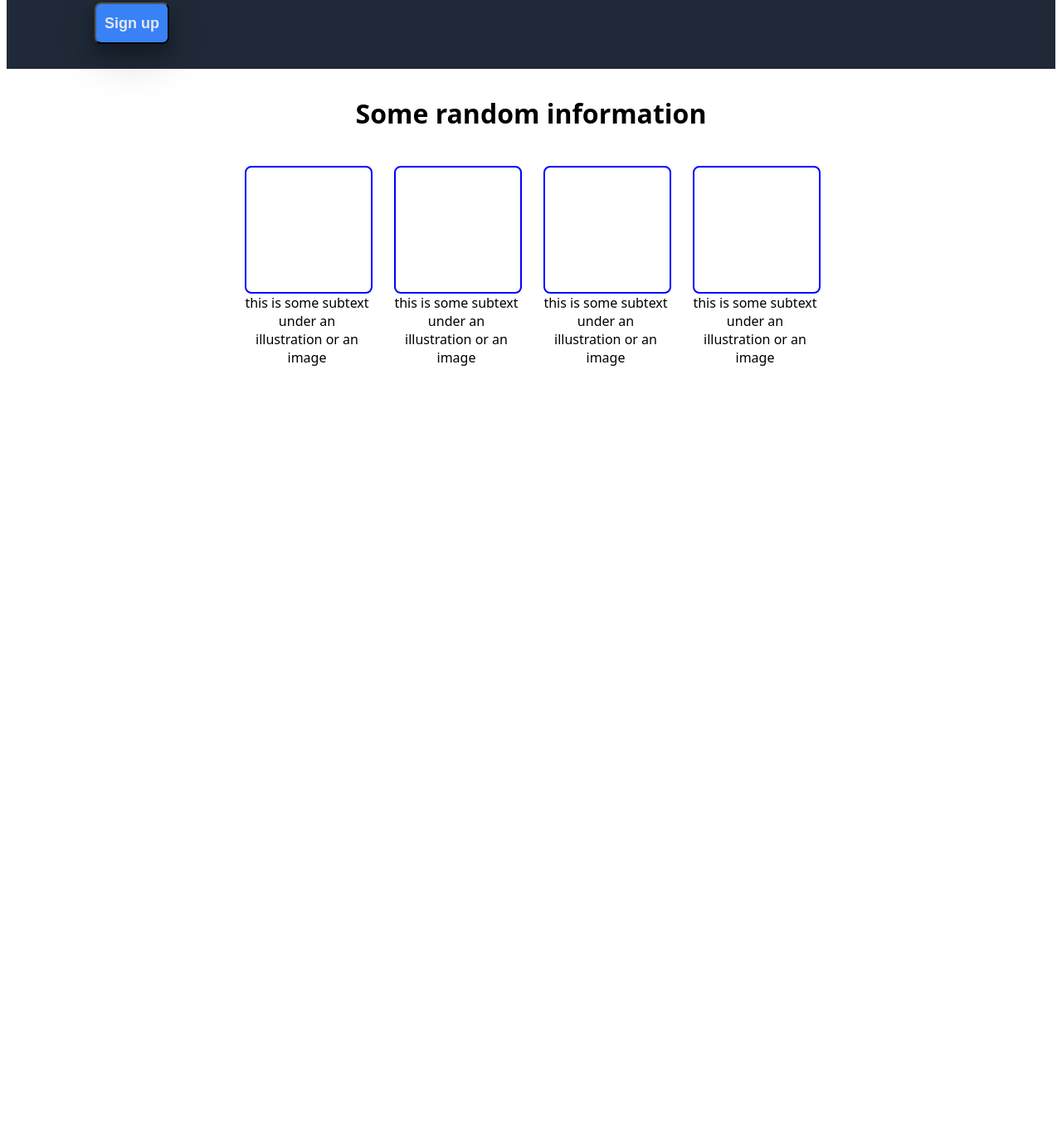
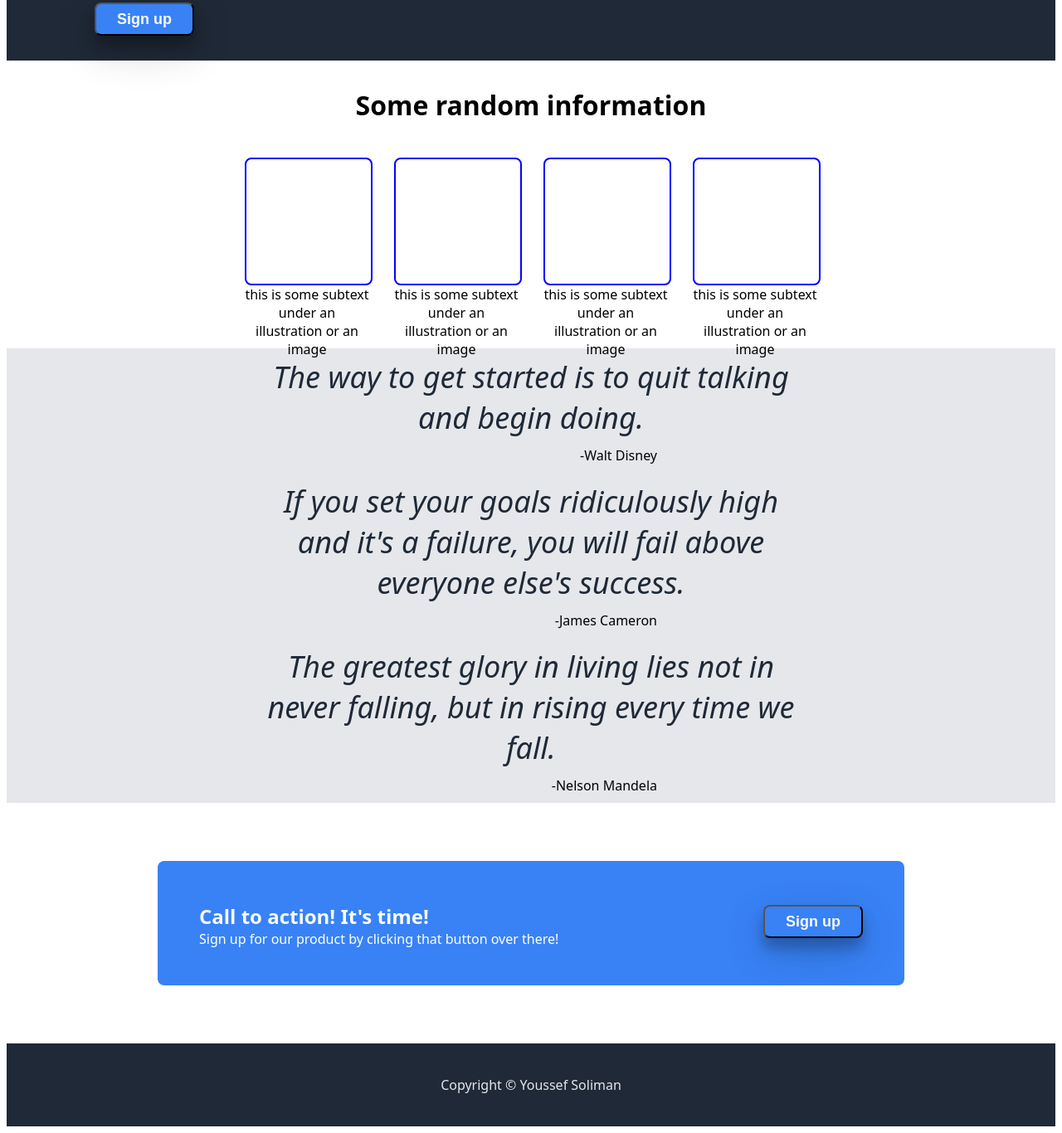
Before and after one commit to YoussefSoliman96/landing_page, a plain HTML site: page index.html in a window 1280 px wide. Shown: the part 342-1708 px from the top of the page at 83% size. Before the commit the page ends 800 px from the top, so only its background shows below. Drawn offline with Linux system fonts and the light colour scheme.

Commit message:
add quotes block and register box

```diff
--- a/index.html
+++ b/index.html
@@ -14,18 +14,18 @@
             <div class="headerlogo">
                 Header logo
             </div>
-                    <ul>
-                <li>Link one</li>
-                <li>Link two</li>
-                <li>Link three</li>
-            </ul>
+                 <ul>
+                <li><a href="">Link one</a></li>
+                <li><a href="">Link two</a></li>
+                <li><a href="">Link three</a></li>
+                </ul>
         </div>
     <div class="container1">
         <div class="intro">
             <h1>This website is mine<h1>
             <h2>This website has some subtext that goes here under the main title. It's
                 smaller font and the color is lower contrast</h2>
-            <button>Sign up</button>
+            <button><a href="">Sign up</a></button>
 
         </div>
         <img src="https://i1.wp.com/www.slntechnologies.com/wp-content/uploads/2017/08/ef3-placeholder-image.jpg?resize=300%2C203&ssl=1" alt="This is an image placeholder" width="500px"
@@ -63,6 +63,43 @@
                 </div>
             </div>
     </div>
+    <div class="quote-container">
+        <div class="quote">
+            The way to get started is to quit talking and begin doing.
+        </div>
+        <div class="author">
+            -Walt Disney
+        </div>
+        <div class="quote">
+            If you set your goals ridiculously high and it's a failure, you will fail above everyone else's success.
+         </div>
+        <div class="author">
+            -James Cameron
+        </div>
+        <div class="quote">
+            The greatest glory in living lies not in never falling, but in rising every time we fall.
+        </div>
+        <div class="author">
+            -Nelson Mandela
+        </div>
+    </div>
+    <div class="register-container">
+        <div class="bluebox-container" id="register-box">
+            <div class="headerlogo">
+                Call to action! It's time!
+            </div>
+            <div style=" color:white " class="register-box-content">
+                Sign up for our product by clicking that button over there!
+                <button style="position: relative; bottom: 30px;"><a href="">Sign up</a></button>
+            </div>
+
+        </div>
+    </div>
+    <div class="footer">
+        <div class="Copyright">
+            Copyright © Youssef Soliman
+        </div>
+    </div>
 </div>
 </body>
 </html>
--- a/style.css
+++ b/style.css
@@ -33,16 +33,20 @@ ul{
     gap: 25px;
 }
 
+a{
+    text-decoration: none;
+    color: #F9FAF8;
+}
+
 button{
     background-color: #3882f6;
-    width: 90px;
-    height: 50px;
+    width: 120px;
+    height: 40px;
     border-radius: 8px;
     color: #e5e7eb;
     font-size: large;
     font-weight: bold;
     box-shadow: 0 12px 16px 0 rgba(0,0,0,0.24), 0 17px 50px 0 rgba(0,0,0,0.19);
-
 }
 
 .header-container {
@@ -99,3 +103,62 @@ width: 150px;
     gap: 30px;
     padding: 10px;
 }
+
+.quote-container{
+    background-color: #e5e7eb;
+    display: flex;
+    flex-direction: column;
+    text-align: center;
+    margin-top: 70px;
+}
+
+.quote {
+    font-size: 36px;
+    font-style: italic;
+    color: #1f2937;
+    font-weight: lighter;
+    margin-left: 300px;
+    margin-right: 300px;
+    margin-top: 10px;
+}
+
+.author{
+    text-align: end;
+    padding-right: 480px;
+    margin-top: 10px;
+    margin-bottom: 10px;
+}
+
+.register-container{
+    display: flex;
+    flex-direction: column;
+    text-align: start;
+    margin-top: 70px;
+    align-items: center;
+    margin-bottom: 70px;
+}
+
+.register-box-content{
+    display: flex;
+    justify-content: space-between;
+}
+
+.footer{
+    background-color: #1f2937;
+    color: #e5e7eb;
+    display: flex;
+    flex-direction: column;
+    text-align: center;
+    height: 100px;
+    justify-content: center;
+}
+
+#register-box{
+    width: 800px;
+    height: 100px;
+    background-color: #3882f6;
+    border: none;
+    padding-left: 50px;
+    padding-top: 50px;
+    padding-right: 50px;
+}
```
